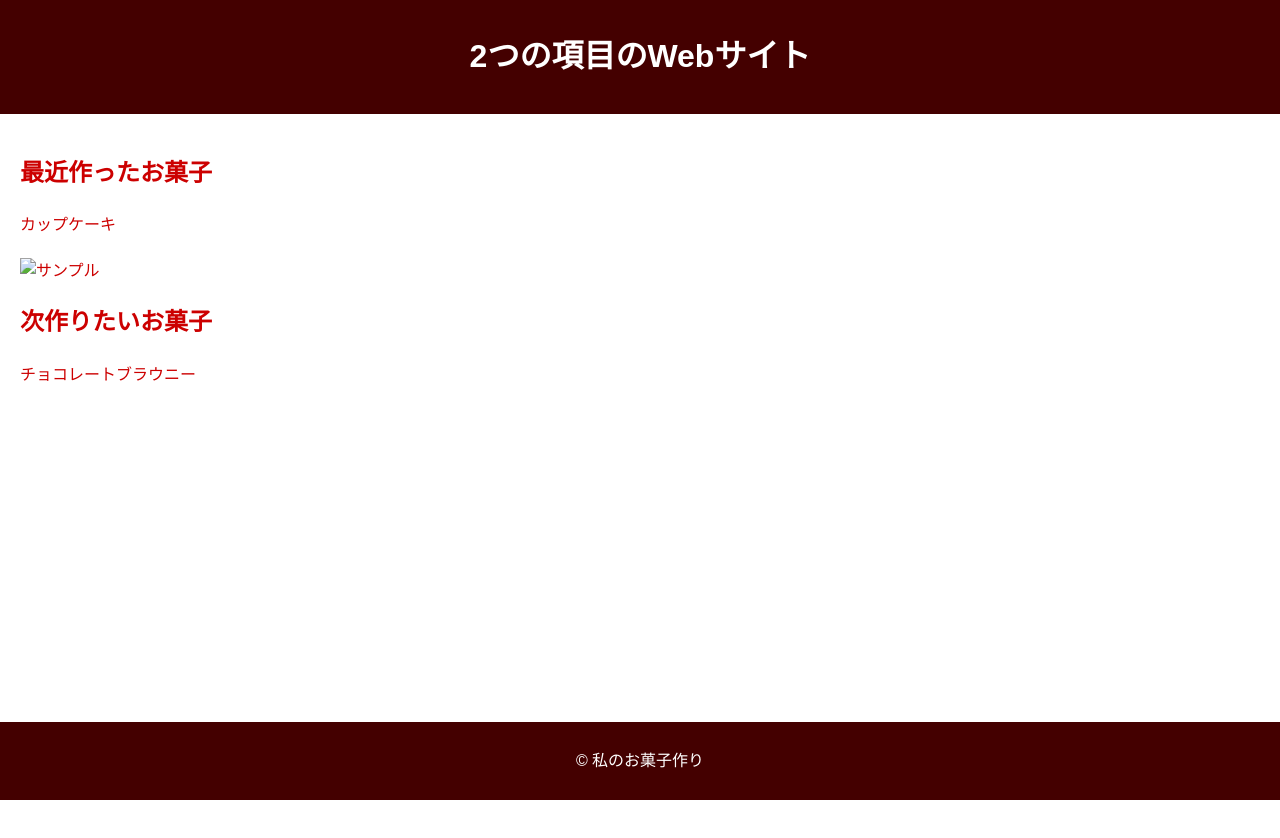
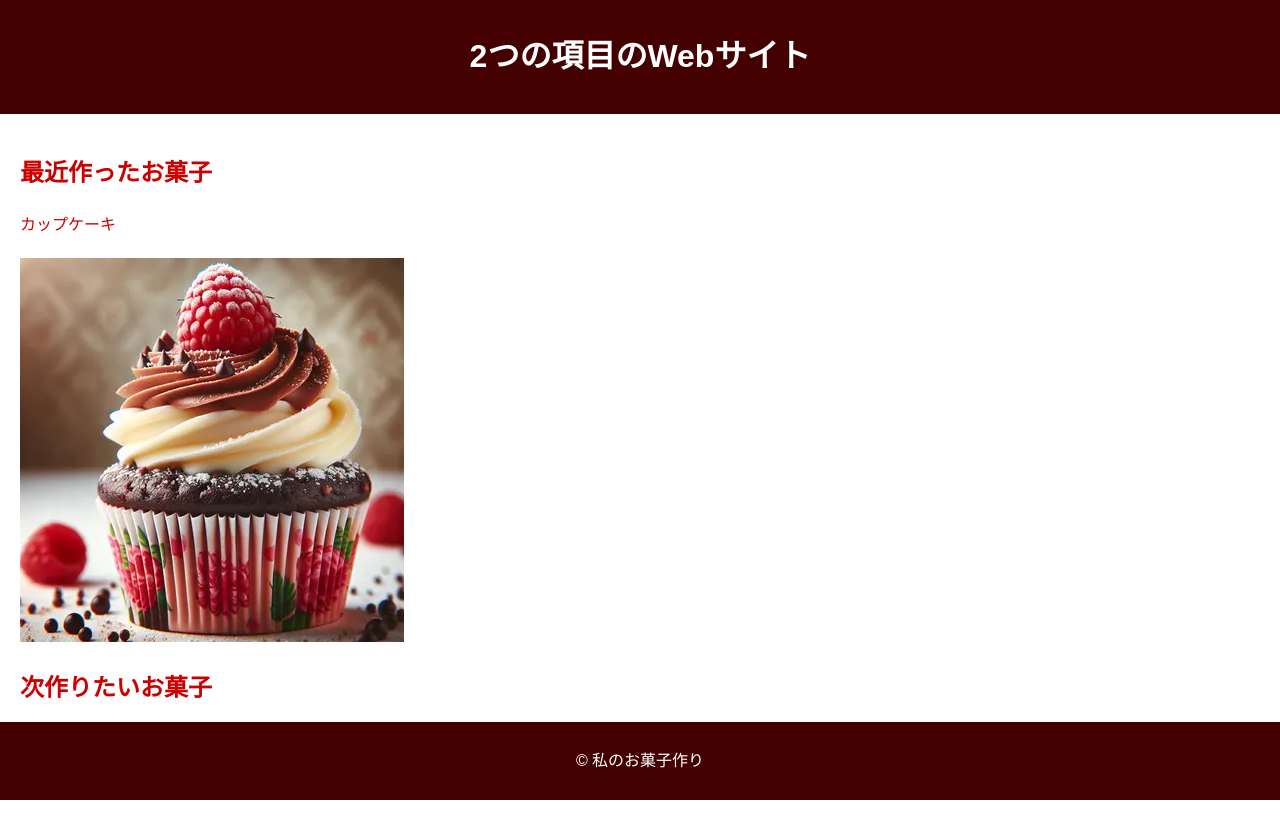
Before and after one commit to Saitou09/GitHub_pages, a plain HTML site: page index.html in a window 1280 px wide. Drawn offline with Linux system fonts and the light colour scheme.

Commit message:
Update index.html

```diff
--- a/index.html
+++ b/index.html
@@ -51,7 +51,7 @@
             <p>カップケーキ</p>
         </section>
 
-        <img src="images/カップケーキ" alt="サンプル">
+        <img src="https://github.com/Saitou09/GitHub_pages/blob/main/%E3%82%AB%E3%83%83%E3%83%95%E3%82%9A%E3%82%B1%E3%83%BC%E3%82%AD.jpg?raw=true" alt="サンプル">
         <section>
             <h2>次作りたいお菓子</h2>
             <p>チョコレートブラウニー</p>
```
